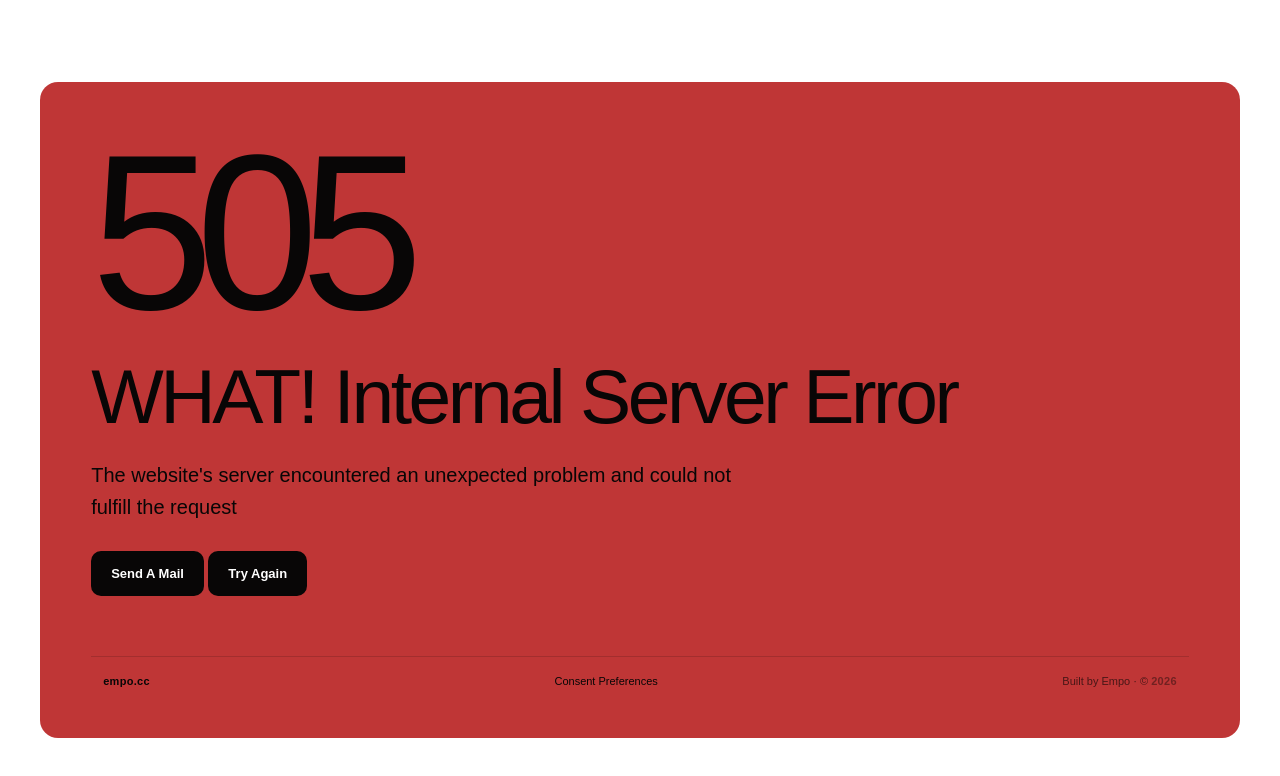
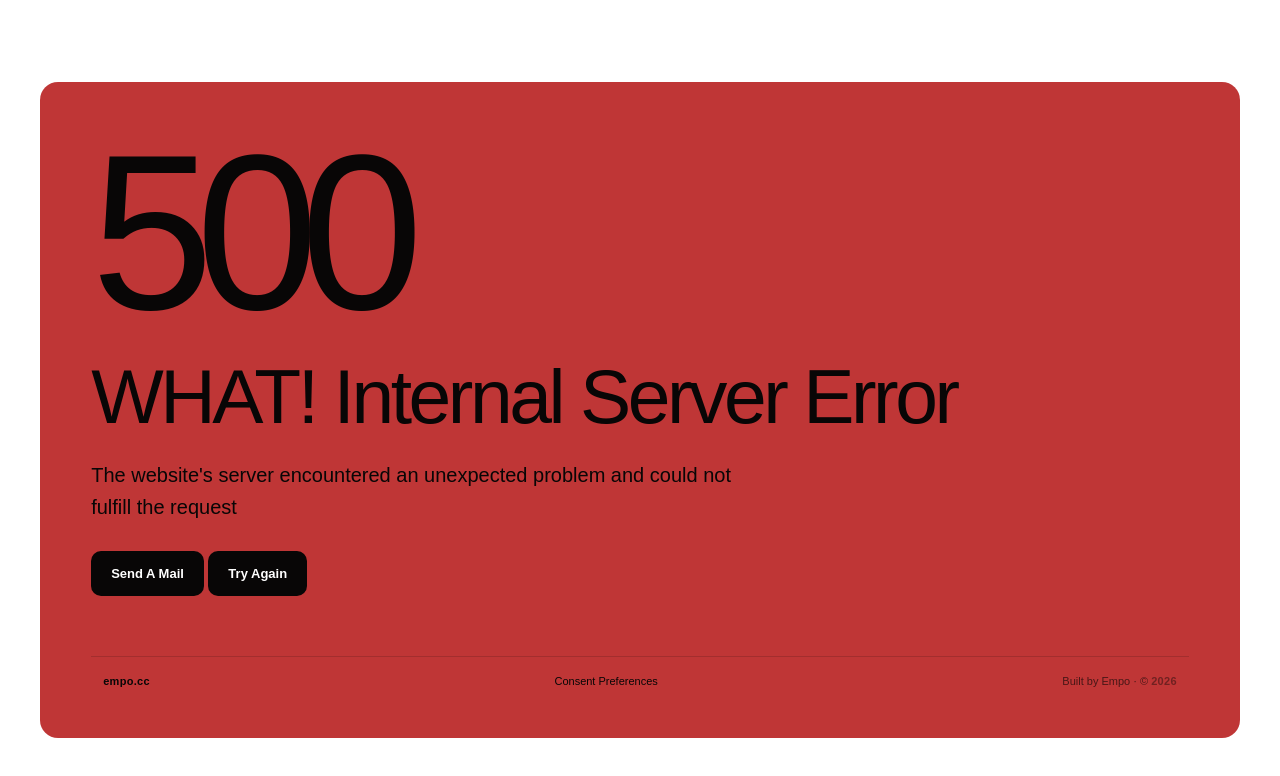
Before and after one commit to empogithub/Empogithub.github.io, a plain HTML site: page 500.html in a window 1280 px wide. Drawn offline with Linux system fonts and the light colour scheme.

Commit message:
Change error code from 505 to 500 in 500.html

```diff
--- a/500.html
+++ b/500.html
@@ -5,7 +5,7 @@
   <meta name="viewport" content="width=device-width, initial-scale=1">
   <meta name="theme-color" content="#cf9c9c">
   <meta name="robots" content="noindex">
-  <title>505 — Internal Server Error | Empo</title>
+  <title>500 — Internal Server Error | Empo</title>
   <link rel="stylesheet" href="style.css">
 </head>
   <script src="https://app.termly.io/resource-blocker/2f5387fd-8b01-405e-89a6-31443af720a2?autoBlock=on"></script>
@@ -21,7 +21,7 @@
 <body>
   <main class="page-panel error-panel">
     <section class="welcome">
-      <p class="error-code">505</p>
+      <p class="error-code">500</p>
       <h1>WHAT! Internal Server Error</h1>
       <p class="error-copy">The website's server encountered an unexpected problem and could not fulfill the request</p>
       <a class="mail-button home-button" href="mailto:empo@empo.cc">Send A Mail</a>
```
